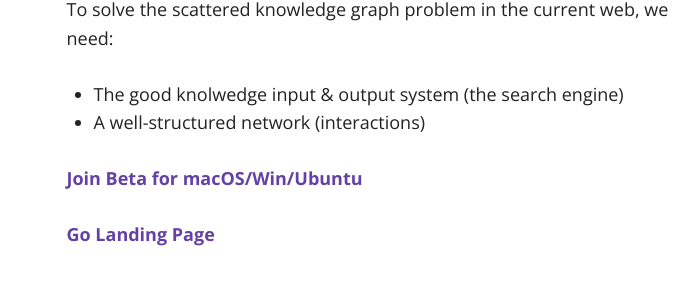
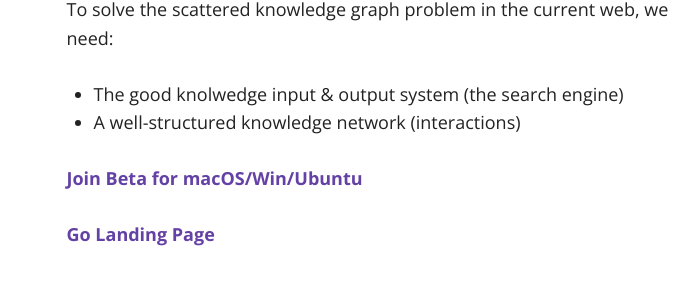
Before and after one commit to tarsmachine/tarsmachine.github.io, a Jekyll site: the page built from index.md, in a window 1280 px wide and 900 px high, scrolled down 796 px. Shown: the part 150-449 px from the top of the window, without its empty margins (261-960 px from the left). Built offline with Jekyll 4.4.1, drawn with Linux system fonts in a browser that asks for light colours; nearby versions of some CDN libraries.

Commit message:
Update Words

```diff
--- a/index.md
+++ b/index.md
@@ -14,7 +14,7 @@ layout: default
 To solve the scattered knowledge graph problem in the current web, we need:
 
 - The good knolwedge input & output system (the search engine)
-- A well-structured network (interactions)
+- A well-structured knowledge network (interactions)
 
 **[Join Beta for macOS/Win/Ubuntu](mailto:allenleein@gmail.com?subject=Join TARS&body=Hi, I would like to join the private bete!)**
 
```
